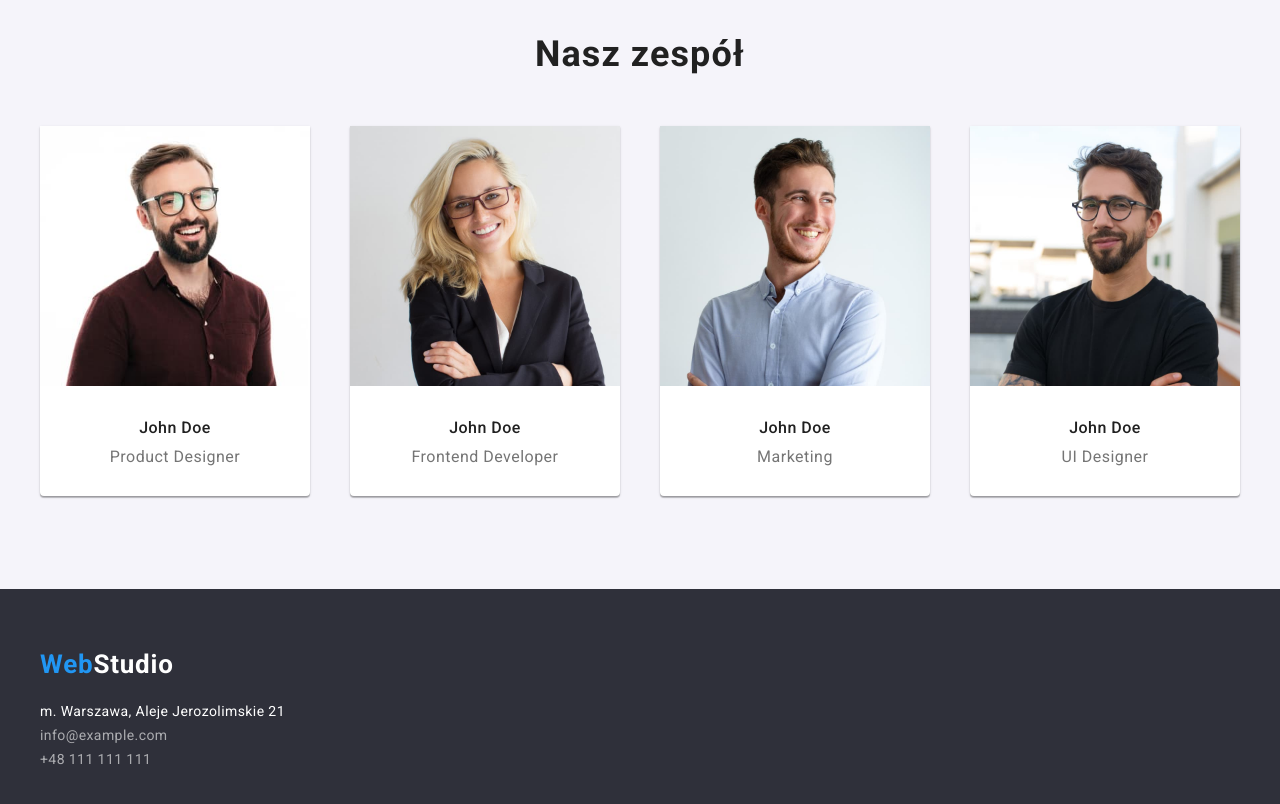
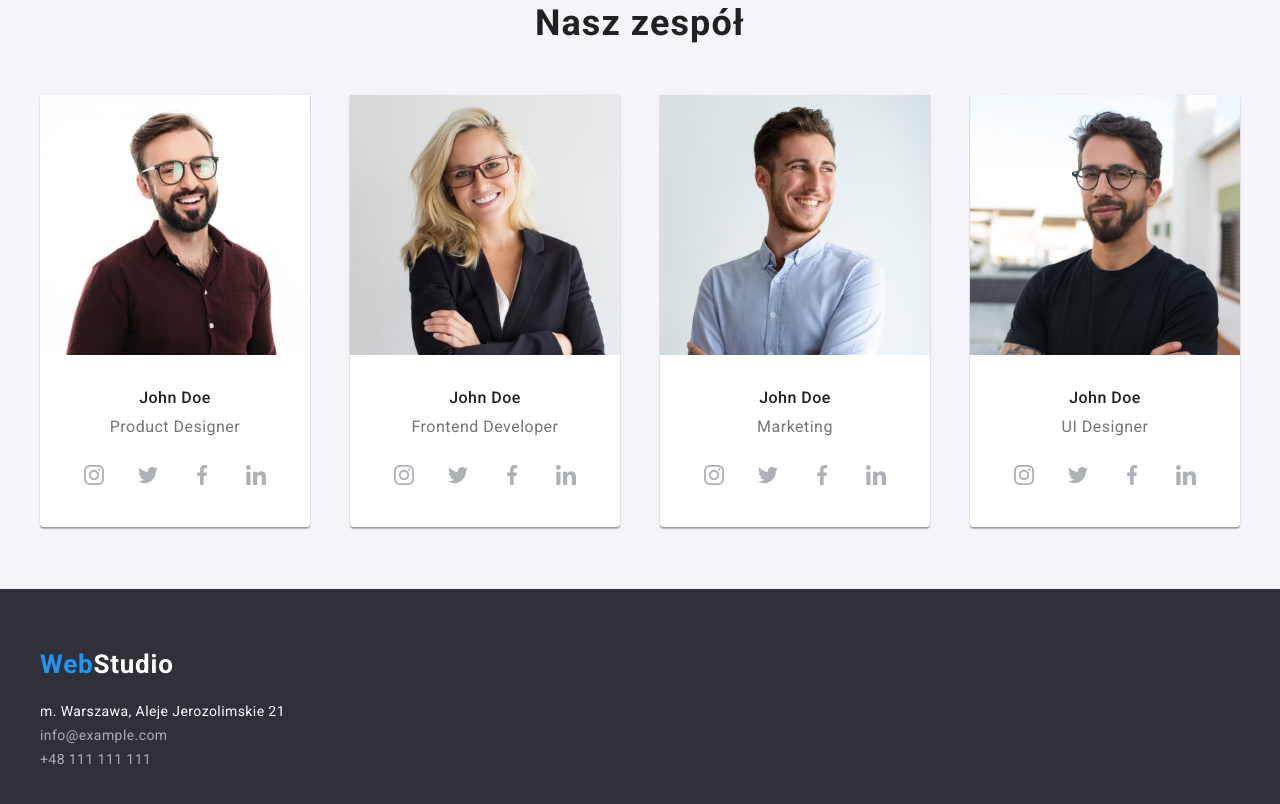
Before and after one commit to MichalJurek/goit-markup-hw-04, a plain HTML site: page index.html in a window 1280 px wide. Shown: the part 1658-2462 px from the top of the page. Drawn offline with nearby package versions, Linux system fonts and the light colour scheme.

Commit message:
grupa ikon
wewnątrz sylwetek zespołu

```diff
--- a/css/styles.css
+++ b/css/styles.css
@@ -355,14 +355,18 @@ h1 {
     box-shadow: 0px 1px 3px rgba(0, 0, 0, 0.12), 0px 1px 1px rgba(0, 0, 0, 0.14),
         0px 2px 1px rgba(0, 0, 0, 0.2);
 }
-
+.gap-16-px {
+    display: flex;
+    flex-direction: column;
+    gap: 16px;
+}
 .figcaption {
     display: flex;
     flex-direction: column;
     align-items: center;
     justify-content: center;
     gap: 10px;
-    height: 105px;
+    height: 168px;
     max-height: 100%;
 }
 
@@ -380,7 +384,32 @@ h1 {
     line-height: 1.18;
     letter-spacing: 00.03em;
     color: var(--MainGreyColor);
-    margin: 0;
+    margin: 0 auto;
+}
+.social-media-icon-settings {
+    display: flex;
+    justify-content: center;
+    align-items: center;
+    gap: 10px;
+}
+.social-links {
+    width: 44px;
+    height: 44px;
+    display: flex;
+    justify-content: center;
+    align-items: center;
+}
+.social-links:hover,
+.social-links:focus {
+    border-radius: 50%;
+    background-color: var(--StudioBlueColor);
+    --color3:var(--MainWhiteColor);
+    display: flex;
+    justify-content: center;
+    align-items: center;
+    gap: 10px;
+    width: 44px;
+    height: 44px;
 }
 
 .no-margin {
--- a/index.html
+++ b/index.html
@@ -152,7 +152,34 @@
                   alt="personal photo of product designer" />
                 <figcaption class="figcaption">
                   <h3 class="team-name">John Doe</h3>
-                  <p class="team-role">Product Designer</p>
+                  <div class="gap-16-px">
+                    <p class="team-role">Product Designer</p>
+                    <div class="social-media-icon-settings">
+                      <a class="social-links">
+                        <svg class="icon-instagram" width="20" height="20">
+                          <use href="./images/icons.svg#icon-instagram">
+                          </use>
+                        </svg>
+                      </a>
+                      <a class="social-links">
+                        <svg class="icon-twitter" width="20" height="20">
+                          <use href="./images/icons.svg#icon-twitter">
+                          </use>
+                        </svg>
+                      </a>
+                      <a class="social-links">
+                        <svg class="icon-facebook" width="20" height="20">
+                          <use href="./images/icons.svg#icon-facebook">
+                          </use>
+                        </svg>
+                      </a>
+                      <a class="social-links"><svg class="icon-linkedin" width="20" height="20">
+                          <use href="./images/icons.svg#icon-linkedin">
+                          </use>
+                        </svg>
+                      </a>
+                    </div>
+                  </div>
                 </figcaption>
               </figure>
             </li>
@@ -162,7 +189,34 @@
                   alt="personal photo of Fronted Developer" />
                 <figcaption class="figcaption">
                   <h3 class="team-name">John Doe</h3>
-                  <p class="team-role">Frontend Developer</p>
+                  <div class="gap-16-px">
+                    <p class="team-role">Frontend Developer</p>
+                    <div class="social-media-icon-settings">
+                      <a class="social-links">
+                        <svg class="icon-instagram" width="20" height="20">
+                          <use href="./images/icons.svg#icon-instagram">
+                          </use>
+                        </svg>
+                      </a>
+                      <a class="social-links">
+                        <svg class="icon-twitter" width="20" height="20">
+                          <use href="./images/icons.svg#icon-twitter">
+                          </use>
+                        </svg>
+                      </a>
+                      <a class="social-links">
+                        <svg class="icon-facebook" width="20" height="20">
+                          <use href="./images/icons.svg#icon-facebook">
+                          </use>
+                        </svg>
+                      </a>
+                      <a class="social-links"><svg class="icon-linkedin" width="20" height="20">
+                          <use href="./images/icons.svg#icon-linkedin">
+                          </use>
+                        </svg>
+                      </a>
+                    </div>
+                  </div>
                 </figcaption>
               </figure>
             </li>
@@ -172,7 +226,34 @@
                   alt="personal photo of Marketing role person" />
                 <figcaption class="figcaption">
                   <h3 class="team-name">John Doe</h3>
-                  <p class="team-role">Marketing</p>
+                  <div class="gap-16-px">
+                    <p class="team-role">Marketing</p>
+                    <div class="social-media-icon-settings">
+                      <a class="social-links">
+                        <svg class="icon-instagram" width="20" height="20">
+                          <use href="./images/icons.svg#icon-instagram">
+                          </use>
+                        </svg>
+                      </a>
+                      <a class="social-links">
+                        <svg class="icon-twitter" width="20" height="20">
+                          <use href="./images/icons.svg#icon-twitter">
+                          </use>
+                        </svg>
+                      </a>
+                      <a class="social-links">
+                        <svg class="icon-facebook" width="20" height="20">
+                          <use href="./images/icons.svg#icon-facebook">
+                          </use>
+                        </svg>
+                      </a>
+                      <a class="social-links"><svg class="icon-linkedin" width="20" height="20">
+                          <use href="./images/icons.svg#icon-linkedin">
+                          </use>
+                        </svg>
+                      </a>
+                    </div>
+                  </div>
                 </figcaption>
               </figure>
             </li>
@@ -181,7 +262,34 @@
                 <img src="./images/uidesigner.jpg" width="270" height="260" alt="personal photo of UI designer" />
                 <figcaption class="figcaption">
                   <h3 class="team-name">John Doe</h3>
-                  <p class="team-role">UI Designer</p>
+                  <div class="gap-16-px">
+                    <p class="team-role">UI Designer</p>
+                    <div class="social-media-icon-settings">
+                      <a class="social-links">
+                        <svg class="icon-instagram" width="20" height="20">
+                          <use href="./images/icons.svg#icon-instagram">
+                          </use>
+                        </svg>
+                      </a>
+                      <a class="social-links">
+                        <svg class="icon-twitter" width="20" height="20">
+                          <use href="./images/icons.svg#icon-twitter">
+                          </use>
+                        </svg>
+                      </a>
+                      <a class="social-links">
+                        <svg class="icon-facebook" width="20" height="20">
+                          <use href="./images/icons.svg#icon-facebook">
+                          </use>
+                        </svg>
+                      </a>
+                      <a class="social-links"><svg class="icon-linkedin" width="20" height="20">
+                          <use href="./images/icons.svg#icon-linkedin">
+                          </use>
+                        </svg>
+                      </a>
+                    </div>
+                  </div>
                 </figcaption>
               </figure>
             </li>
```
